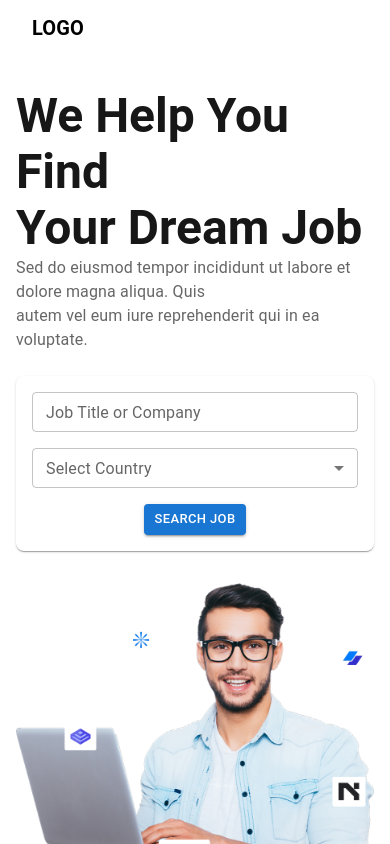
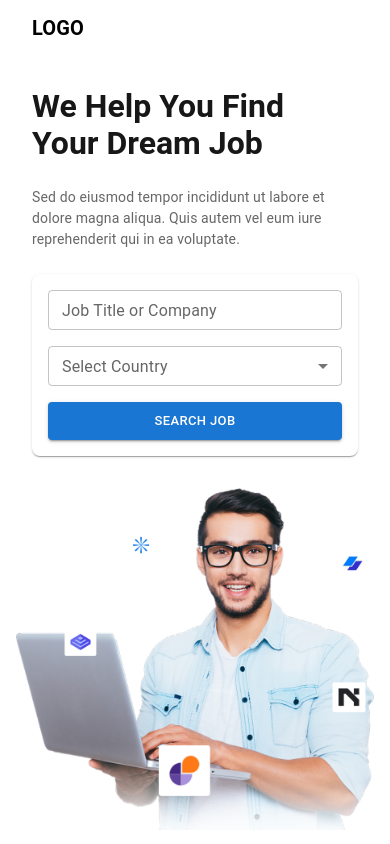
Before and after one commit to asifalidev77/Job-portal, a Next.js app: page / in a window 390 px wide. Shown: the top 844 px of the page. Built offline with nearby package versions, Linux system fonts and the light colour scheme.

Commit message:
responsive hero section

```diff
--- a/src/app/components/HeroSection.tsx
+++ b/src/app/components/HeroSection.tsx
@@ -1,33 +1,38 @@
 "use Client";
-import { Box, Button, Container, TextField, Typography} from "@mui/material";
-import Grid from "@mui/material/Grid2";
+import { Box, Button, Container, TextField, Typography } from "@mui/material";
 import HeroImage from "../../assets/PNG/herosection.png";
 import Image from "next/image";
 export default function HeroSection() {
   return (
     <>
+      <Container maxWidth="lg">
         <Box
           sx={{
             backgroundColor: "#ffffff",
-        minHeight: "80vh",
+            minHeight: "60vh",
             display: "flex",
-        flexWrap: "nowrap",
+            flexDirection: { xs: "column", md: "row" },
             alignItems: "center",
-        py: { xs: 4, md: 8 },}}>
-        <Container maxWidth="lg">
-            <Grid container spacing={4} alignItems="center">
-            <Grid item xs={6} >
-              <Typography variant="h3" sx={{ fontWeight: "bold"}}>
-              We Help You Find <br /> Your Dream Job
+            width: "100%",
+            py: { xs: 4, md: 8 },
+            gap: { xs: 4, md: 0 },
+          }}
+        >
+          <Box sx={{ width: { xs: "100%", md: "45%" },
+            textAlign: "left",
+            px: { xs: 2, md: 0 },
+             }}>
+            <Typography variant="h3" sx={{ fontWeight: "bold", fontSize: { xs: "2rem", md: "3rem" }, }}>
+              We Help You Find Your Dream Job
             </Typography>
-                <Typography variant="body1" color="text.secondary" mb={3}>
+            <Typography variant="body1" color="text.secondary" sx={{ my: 3, fontSize: { xs: "14px", md: "16px" } }}>
               Sed do eiusmod tempor incididunt ut labore et dolore magna aliqua.
-              Quis <br/> autem vel eum iure reprehenderit qui in ea voluptate.
+              Quis autem vel eum iure reprehenderit qui in ea voluptate.
             </Typography>
             <Box
               sx={{
                 display: "flex",
-                flexDirection: { xs: "column", sm: "row" },
+                flexDirection: { xs: "column", md: "row" },
                 gap: 2,
                 alignItems: "center",
                 backgroundColor: "#fff",
@@ -42,6 +47,7 @@ export default function HeroSection() {
                 label="Job Title or Company"
                 variant="outlined"
                 size="small"
+                sx={{ fontSize:"20px" }}
               />
               <TextField
                 fullWidth
@@ -49,25 +55,31 @@ export default function HeroSection() {
                 label="Select Country"
                 variant="outlined"
                 size="small"
+
+              ></TextField>
+              <Button
+                variant="contained"
+                size="small"
+                sx={{
+                  py: "8px",
+                  width: { xs: "100%", },
+                }}
               >
-              </TextField>
-              <Button variant="contained" size="small" >
                 Search Job
               </Button>
             </Box>
-            </Grid>
-            <Grid item xs={6} sx={{ textAlign: "center", display: "flex", justifyContent: "end"}}>
+          </Box>
+          <Box sx={{ width: { xs: "100%", md: "50%" }, display: "flex", justifyContent: "end" }}>
             <Image
               src={HeroImage}
               alt="Hero Image"
-                width={500}
-                height={500}
+              width={888}
+              height={847}
+              objectFit="contain"
             />
-            </Grid>
-
-            </Grid>
+          </Box>
+        </Box>
       </Container>
-      </Box>
     </>
   );
 }
```
Lines whose indentation alone changed are shown as unchanged.
